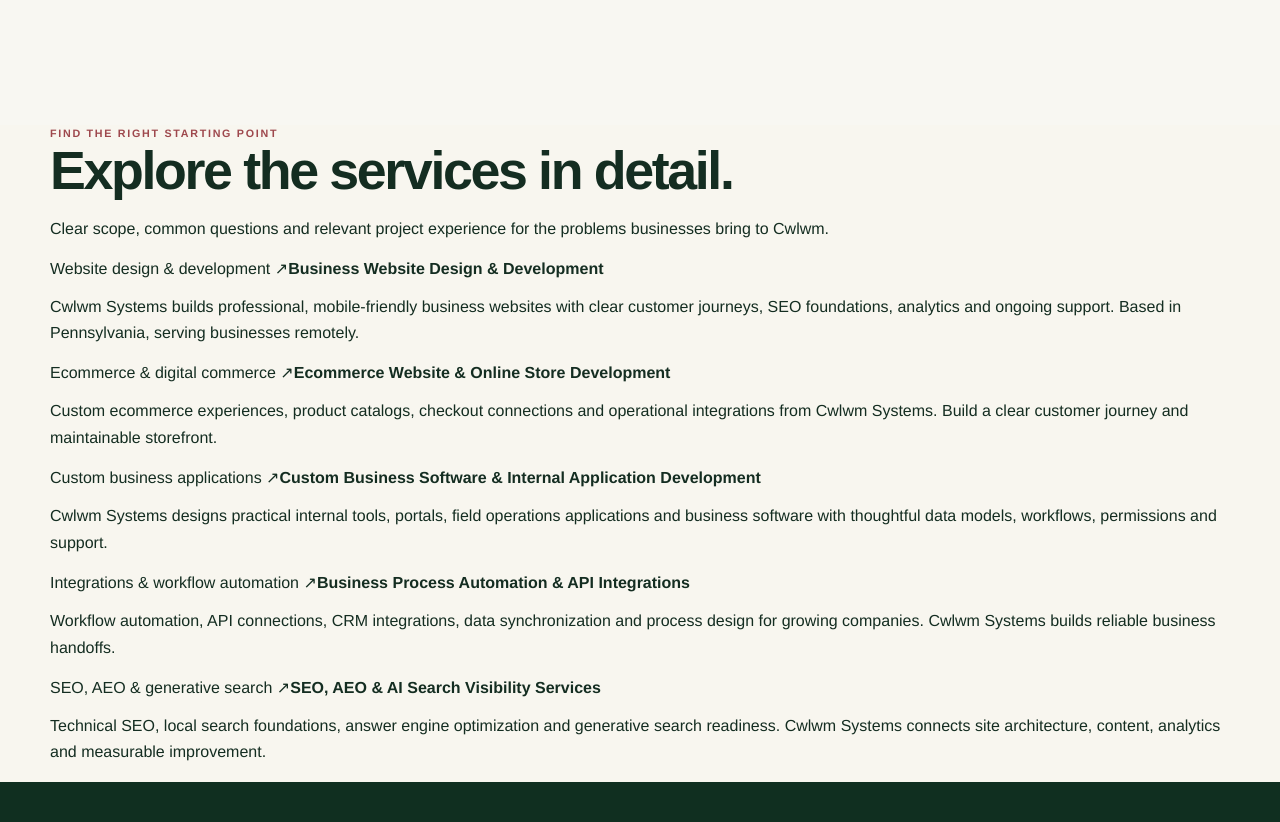
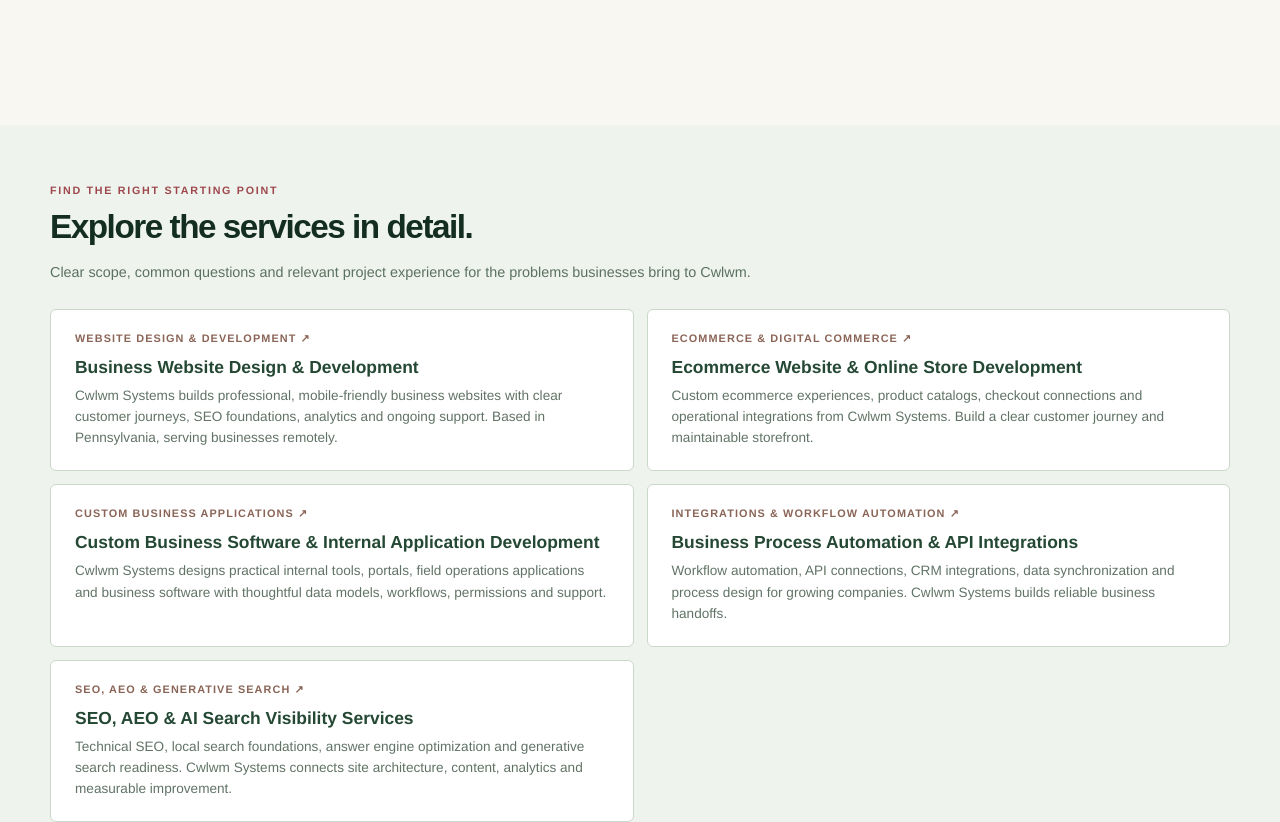
Before and after one commit to cwlwmsystems/cwlwmsystems, a Next.js app: page /services in a window 1280 px wide. Shown: the part 3280-4102 px from the top of the page. Built offline with nearby package versions, Linux system fonts and the light colour scheme; no server answers.

Commit message:
Expose high-intent service landing pages in compact services directory

```diff
--- a/app/landing.css
+++ b/app/landing.css
@@ -58,3 +58,16 @@
 @media(max-width:850px){.cp-landing-container{width:min(calc(100% - 42px),1130px)}.cp-landing-hero-grid{grid-template-columns:1fr;gap:30px}.cp-landing-audience{max-width:none}}
 @media(max-width:650px){.cp-landing-container{width:min(calc(100% - 34px),1130px)}.cp-landing-hero{padding:28px 0 47px}.cp-landing-breadcrumb{margin-bottom:35px}.cp-landing h1{font-size:2.4rem}.cp-landing-section{padding:46px 0}.cp-landing-three,.cp-landing-deliverables,.cp-landing-proof-grid{grid-template-columns:1fr}.cp-landing-finish .cp-landing-container{align-items:flex-start;flex-direction:column;gap:22px}.cp-landing-actions{align-items:flex-start;flex-direction:column}}
 @media(prefers-reduced-motion:reduce){.cp-landing *{transition:none!important}}
+
+/* Service directory: direct paths to individually helpful commercial landing pages */
+.cp-service-directory{padding:57px 0 68px;background:#eef3ed}
+.cp-service-directory-heading{margin-bottom:25px}
+.cp-service-directory-heading h2{font:650 clamp(1.7rem,2.6vw,2.4rem)/1.15 Arial,sans-serif;letter-spacing:-.04em;margin:9px 0}
+.cp-service-directory-heading>p{font-size:.9rem;line-height:1.65;color:#5c7161;max-width:720px}
+.cp-service-directory-grid{display:grid;grid-template-columns:repeat(2,minmax(0,1fr));gap:13px}
+.cp-service-directory-link{padding:22px 24px;border:1px solid #cad8ca;background:#fff;border-radius:6px;transition:border-color .2s,transform .2s}
+.cp-service-directory-link:hover{transform:translateY(-2px);border-color:#71947a}
+.cp-service-directory-link>span{display:block;color:#8a6557;font-size:.68rem;font-weight:700;letter-spacing:.1em;text-transform:uppercase}
+.cp-service-directory-link strong{display:block;font-size:1.09rem;margin:12px 0 7px;color:#244833}
+.cp-service-directory-link p{font-size:.85rem;line-height:1.55;color:#617366;margin:0}
+@media(max-width:650px){.cp-service-directory{padding:48px 0}.cp-service-directory-grid{grid-template-columns:1fr}}
```
